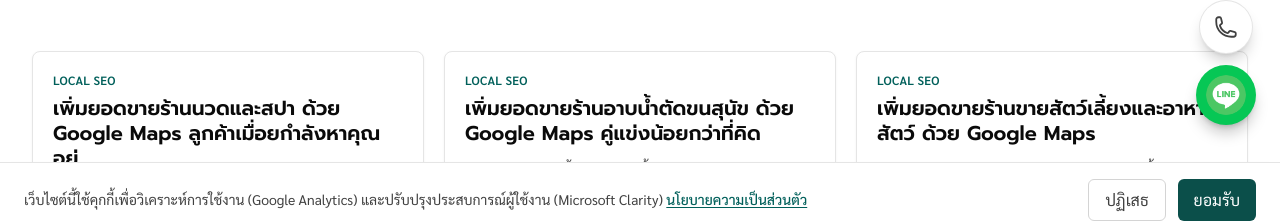
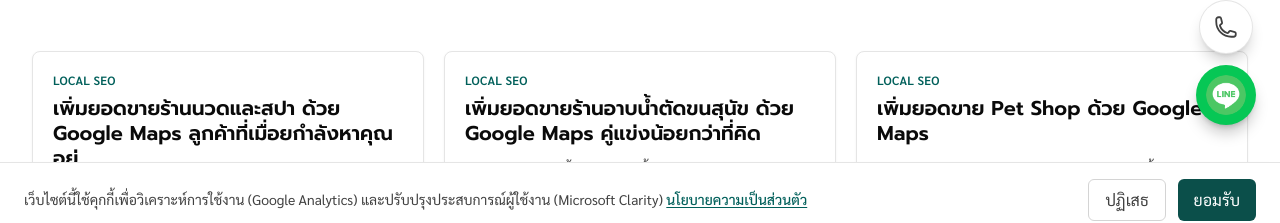
Before and after one commit to sksaralak/saralak-search, a React (Vite) app: page /blog in a window 1280 px wide. Shown: the part 563-786 px from the top of the page. Built offline with nearby package versions, Linux system fonts and the light colour scheme.

Commit message:
Update blog titles: massage/spa title wording, pet shop title/metaTitle
Co-Authored-By: Claude Sonnet 5 <noreply@anthropic.com>

```diff
--- a/src/content/blog.ts
+++ b/src/content/blog.ts
@@ -833,7 +833,7 @@ export const blogPosts: BlogPost[] = [
     },
   },
   {
-    title: 'เพิ่มยอดขายร้านนวดและสปา ด้วย Google Maps ลูกค้าเมื่อยกำลังหาคุณอยู่',
+    title: 'เพิ่มยอดขายร้านนวดและสปา ด้วย Google Maps ลูกค้าที่เมื่อยกำลังหาคุณอยู่',
     slug: 'increase-sale-massage-spa',
     category: 'Local SEO',
     excerpt:
@@ -893,7 +893,7 @@ export const blogPosts: BlogPost[] = [
     },
   },
   {
-    title: 'เพิ่มยอดขายร้านขายสัตว์เลี้ยงและอาหารสัตว์ ด้วย Google Maps',
+    title: 'เพิ่มยอดขาย Pet Shop ด้วย Google Maps',
     slug: 'increase-sale-pet-shop',
     category: 'Local SEO',
     excerpt:
@@ -904,7 +904,7 @@ export const blogPosts: BlogPost[] = [
     authorName: 'Saralak Kaewkum',
     authorRole: 'SEO, AEO & GEO Consultant',
     authorUrl: '/about',
-    metaTitle: 'เพิ่มยอดขายร้านขายสัตว์เลี้ยง ด้วย Google Maps | Saralak Search',
+    metaTitle: 'เพิ่มยอดขาย pet shop ด้วย Google Maps | Saralak Search',
     metaDescription:
       'เพิ่มยอดขายร้านขายสัตว์เลี้ยงและอาหารสัตว์ด้วย Google Maps — "ร้านขายอาหารสัตว์ ใกล้ฉัน" 40,500 ครั้ง/เดือน เรียนรู้วิธีดึงลูกค้าที่ต้องการของวันนี้ แทนที่จะเสียให้ร้านออนไลน์',
     aiSummary: [
```
